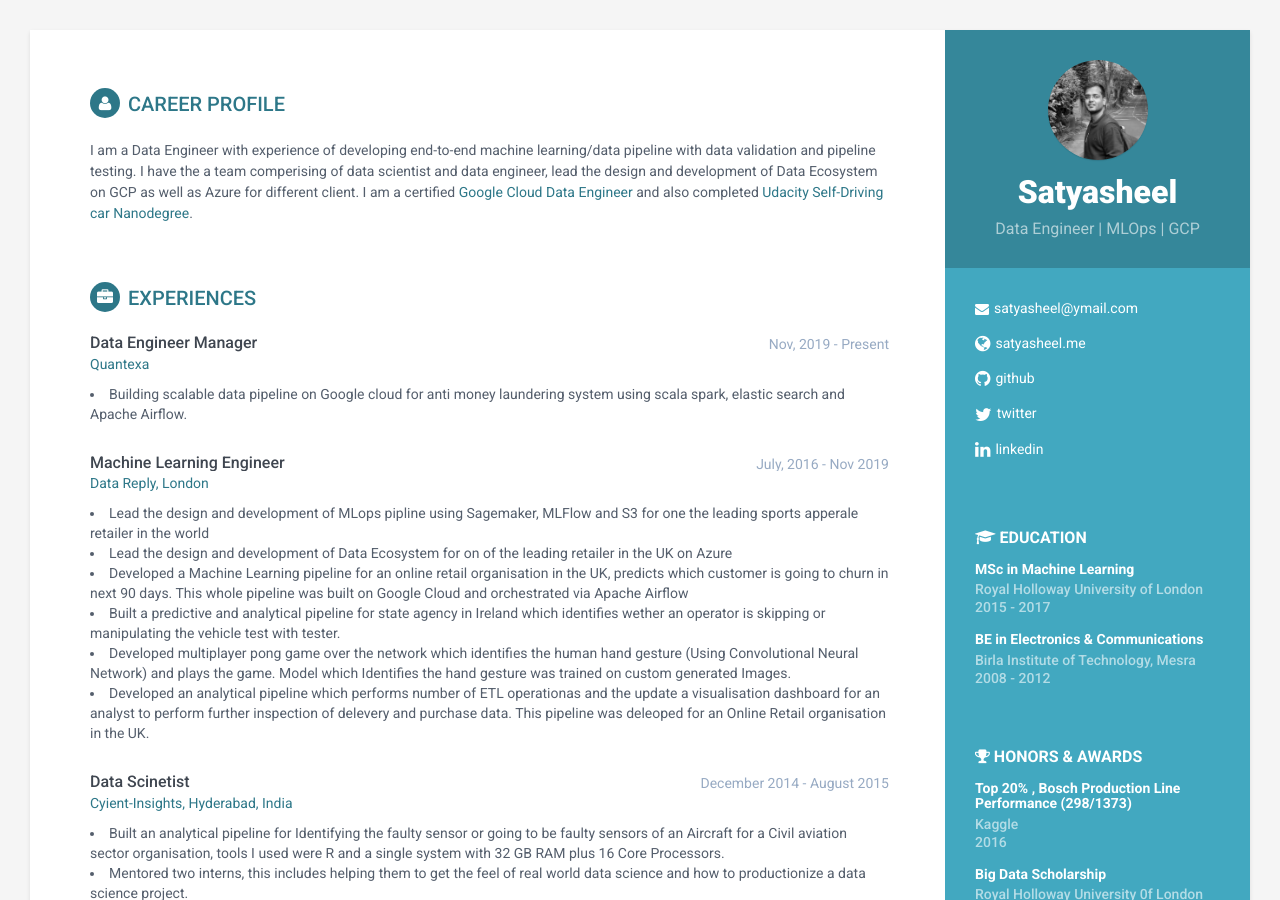
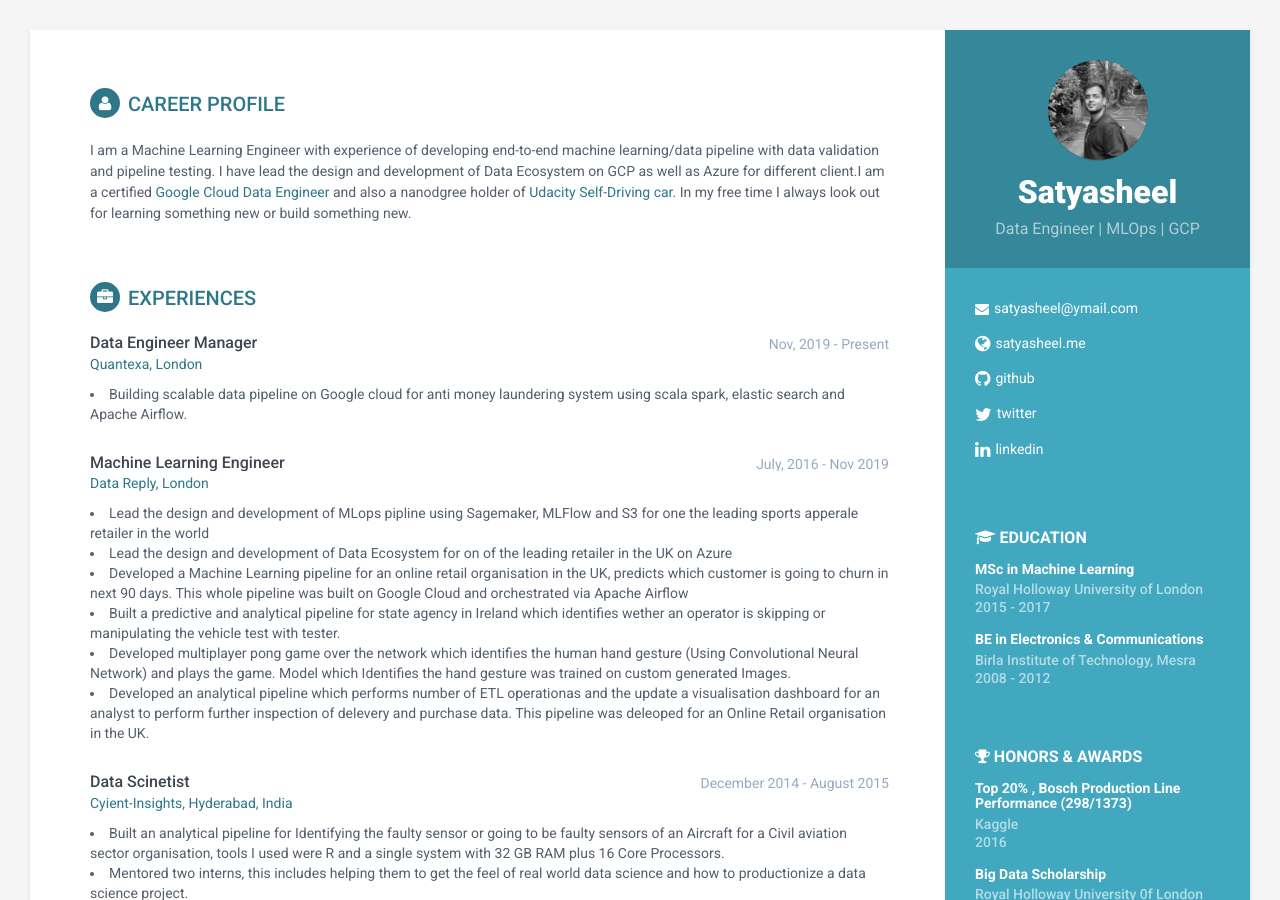
Before and after one commit to mlgruby/my_resume, a Jekyll site: the page built from index.html, in a window 1280 px wide and 900 px high. Built offline with Jekyll 4.4.1, drawn with Linux system fonts in a browser that asks for light colours.

Commit message:
updated career_profile

```diff
--- a/_includes/career-profile.html
+++ b/_includes/career-profile.html
@@ -1,6 +1,6 @@
 <section class="section summary-section">
 <h2 class="section-title"><i class="fa fa-user"></i>Career Profile</h2>
 <div class="summary">
-    <p>I am a Data Engineer with experience of developing end-to-end machine learning/data pipeline with data validation and pipeline testing. I have the a team comperising of data scientist and data engineer, lead the design and development of Data Ecosystem on GCP as well as Azure for different client. I am a certified <a href="https://www.credential.net/top1ul4i">Google Cloud Data Engineer</a> and also completed <a href="https://confirm.udacity.com/AD3CW6MX">Udacity Self-Driving car Nanodegree</a>.</p>
+    <p>I am a Machine Learning Engineer with experience of developing end-to-end machine learning/data pipeline with data validation and pipeline testing. I have lead the design and development of Data Ecosystem on GCP as well as Azure for different client.I am a certified <a href="https://www.credential.net/top1ul4i">Google Cloud Data Engineer</a> and also a nanodgree holder of <a href="https://confirm.udacity.com/AD3CW6MX">Udacity Self-Driving car</a>. In my free time I always look out for learning something new or build something new.</p>
 </div><!--//summary-->
 </section><!--//section-->
--- a/_includes/experience.html
+++ b/_includes/experience.html
@@ -7,7 +7,7 @@
                             <h3 class="job-title">Data Engineer Manager</h3>
                             <div class="time">Nov, 2019 - Present</div>
                         </div><!--//upper-row-->
-                        <div class="company"><a href="https://www.quantexa.com/">Quantexa</a></div>
+                        <div class="company"><a href="https://www.quantexa.com/">Quantexa, London</a></div>
                     </div><!--//meta-->
                     <div class="details">
                         <p>
```
